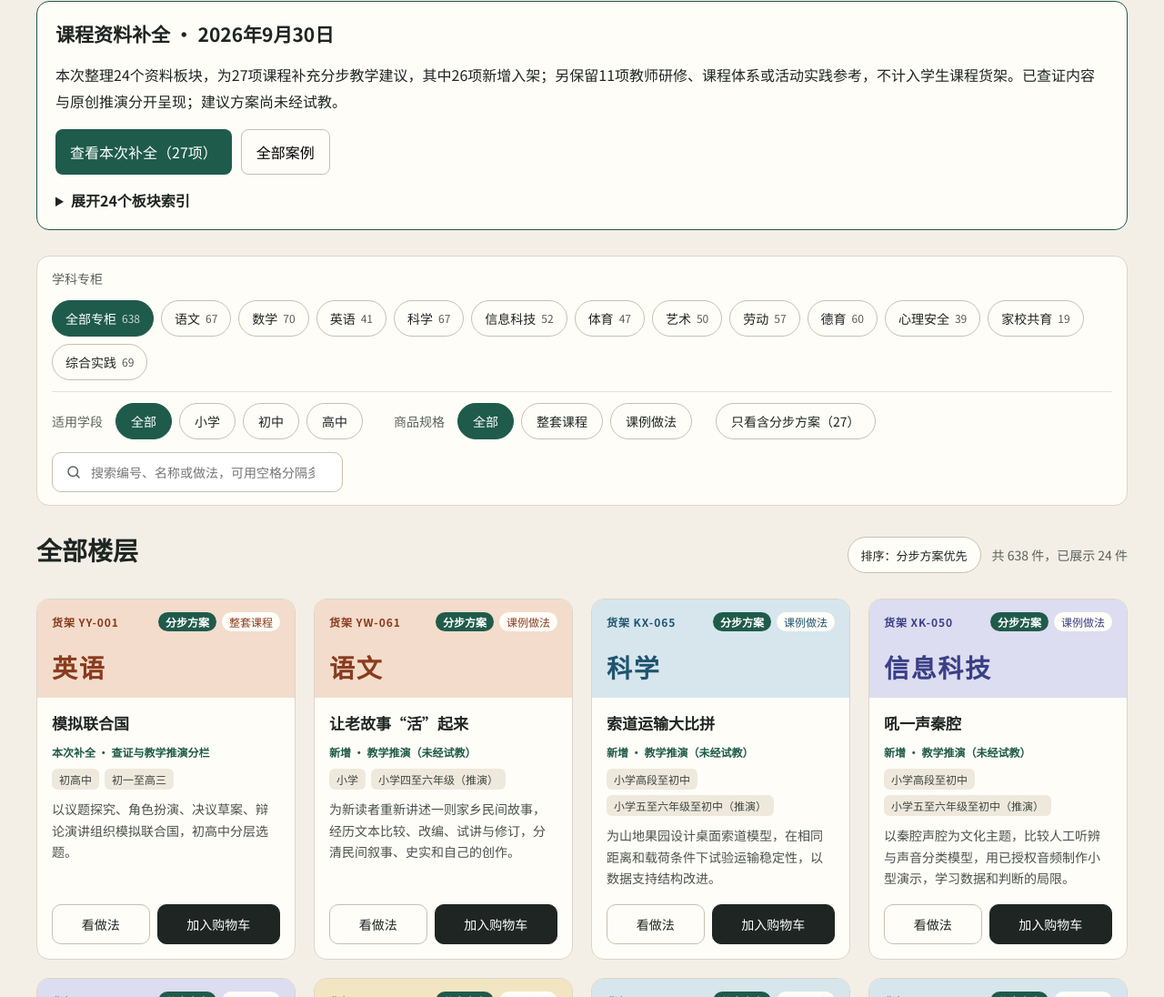
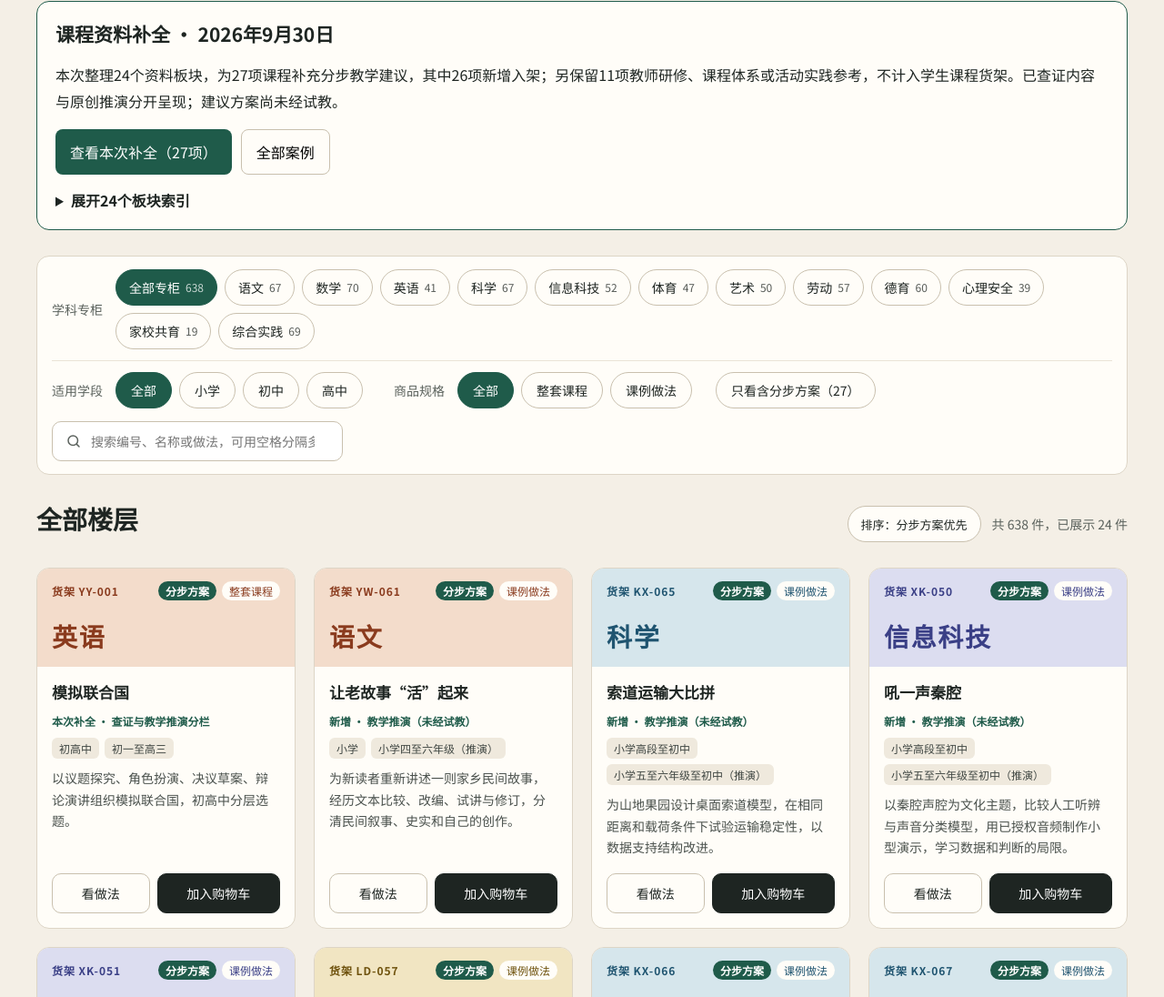
Before and after one commit to qiushuji2077/course-supermarket, a plain HTML site: page index.html in a window 1280 px wide. Shown: the part 690-1786 px from the top of the page at 91% size. Drawn offline with Linux system fonts and the light colour scheme.

Commit message:
筛选栏第一行保持标签在左，只让第二行换行
Co-Authored-By: Devin AI <158243242+devin-ai-integration[bot]@users.noreply.github.com>

```diff
--- a/assets/design-responsive.css
+++ b/assets/design-responsive.css
@@ -126,6 +126,6 @@ button:focus-visible, input:focus-visible, textarea:focus-visible {
 
 .filters { scroll-margin-top: 160px; }
 /* 筛选行在中等宽度下换行，而不是把按钮文字挤成两行。 */
-.filters .filter-line { flex-wrap: wrap; row-gap: 10px; }
+.filters .filter-line:last-child { flex-wrap: wrap; row-gap: 10px; }
 .filters .filter-line > span,
 .filters .filter-line button { white-space: nowrap; flex-shrink: 0; }
```
